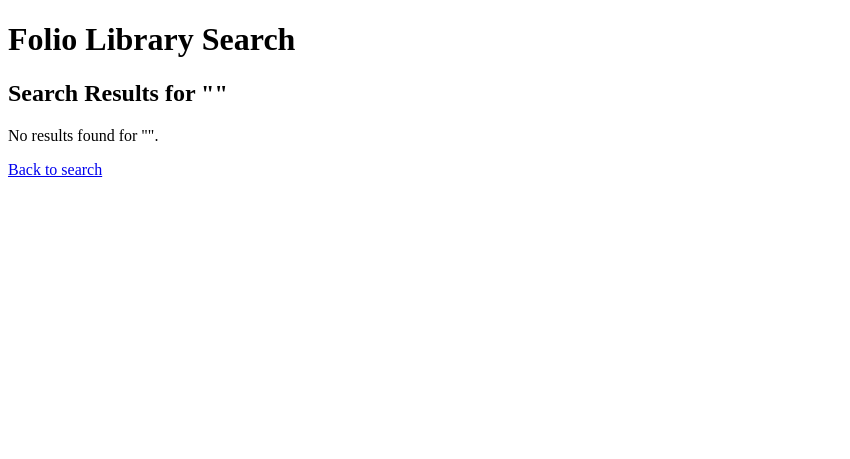
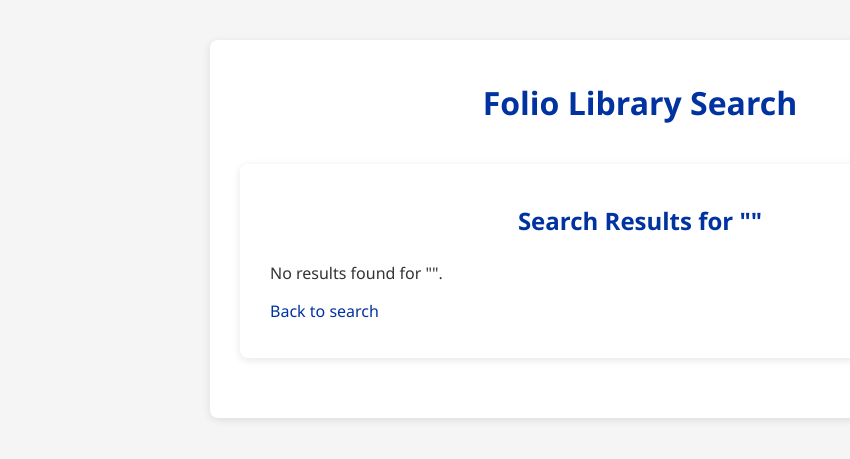
Before and after one commit to julienyaware/library_app, a Flask app: page /results in a window 1280 px wide. Shown: the top 459 px of the page, without its empty margins (0-850 px from the left). Run offline with Flask 3, Linux system fonts and the light colour scheme.

Commit message:
style: Improve UI styling and layout for search results

```diff
--- a/static/css/style.css
+++ b/static/css/style.css
@@ -0,0 +1,128 @@
+/* Global Styles */
+body {
+    font-family: "Segoe UI", Tahoma, Geneva, Verdana, sans-serif;
+    background-color: #f5f5f5;
+    margin: 0;
+    padding: 0;
+    color: #333;
+}
+
+/* Container that holds the content */
+.container {
+    max-width: 800px;
+    margin: 40px auto;
+    padding: 20px 30px;
+    background-color: #ffffff;
+    box-shadow: 0 2px 8px rgba(0, 0, 0, 0.1);
+    border-radius: 8px;
+}
+
+/* Page headers */
+h1, h2 {
+    text-align: center;
+    color: #0032a0;
+    margin-bottom: 25px;
+}
+
+/* Search Form Styles */
+form {
+    display: flex;
+    justify-content: center;
+    align-items: center;
+    gap: 10px;
+    flex-wrap: wrap;
+    margin-bottom: 30px;
+}
+
+/* Input field Styles */
+input[type="text"] {
+    padding: 8px 12px;
+    width: 250px;
+    border: 1px solid #ccc;
+    border-radius: 4px;
+}
+
+/* Button Styles */
+button {
+    padding: 8px 16px;
+    background-color: #0032a0;
+    color: white;
+    border: none;
+    border-radius: 4px;
+    cursor: pointer;
+}
+
+button:hover {
+    background-color: #0059b3;
+}
+
+/* Pagination Styles */
+.pagination {
+    text-align: center;
+    margin-top: 20px;
+}
+
+.pagination .btn {
+    display: inline-block;
+    padding: 6px 14px;
+    margin: 0 5px;
+    background-color: #0032a0;
+    color: white;
+    text-decoration: none;
+    border-radius: 4px;
+    font-weight: bold;
+}
+
+.pagination .btn:hover {
+    background-color: #0059b3;
+}
+
+/* Error messages styles */
+.error {
+    color: #d8000c;
+    padding: 10px;
+    border: 1px solid #d8000c;
+    border-radius: 4px;
+    background-color: #ffd2d2;
+    margin-bottom: 20px;
+    text-align: center;
+}
+
+/* Links styles*/
+a {
+    color: #0032a0;
+    text-decoration: none;
+}
+
+a:hover {
+    text-decoration: underline;
+}
+
+/* Record Card Styling */
+
+.record-card {
+    position: relative;
+    border: 1px solid #ccc;
+    border-radius: 6px;
+    padding: 15px 20px 15px 48px;
+    margin: 15px 0;
+    background-color: #f0f8ff;
+}
+
+.record-number {
+    position: absolute;
+    left: 18px;
+    top: 18px;
+    font-weight: bold;
+    color: #0032a0;
+}
+
+.record-title-text {
+    display: block;
+    margin-bottom: 6px;
+}
+
+.record-card p {
+    margin: 5px 0;
+    line-height: 1.5;
+}
--- a/templates/results.html
+++ b/templates/results.html
@@ -17,11 +17,22 @@
 
     {% for r in records %}
     <div class="record-card">
-                <p><strong>{{ loop.index + (page-1)*limit }}. Title:</strong> {{ r.title }}</p>
+        <div class="record-title">
+                  <span class="record-number">
+    {{ loop.index + (page-1)*limit }}.
+</span>
+
+            <p class="record-title-text">
+                <strong>Title:</strong> {{ r.title }}
+            </p>
+
+        </div>
+
         <p><strong>Subjects:</strong> {{ r.subjects | join(", ") }}</p>
         <p><strong>Contributors:</strong> {{ r.contributors | join(", ") if r.contributors else "None" }}</p>
         <p><strong>Created:</strong> {{ r.createdDate }}</p>
     </div>
+
     {% endfor %}
 
     <div class="pagination">
```
Lines whose indentation alone changed are shown as unchanged.
